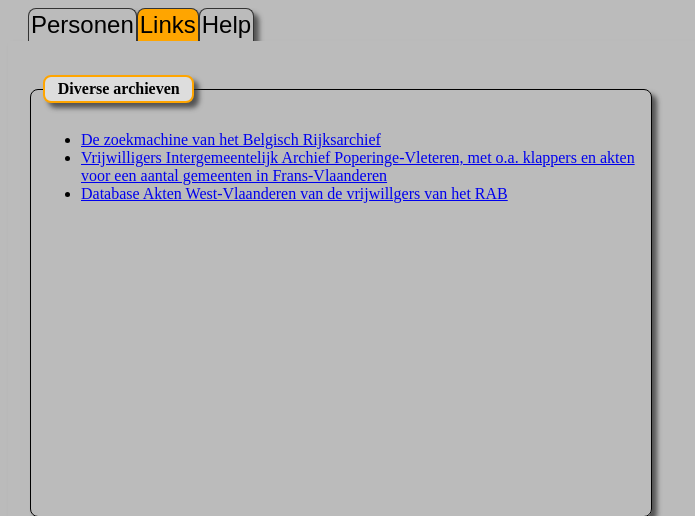
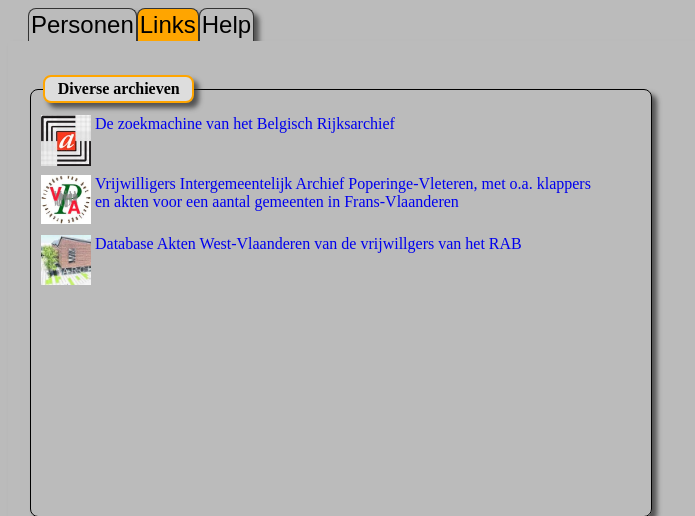
Before and after one commit to koenvelle/rabsearch_web, a Flask app: page / in a window 1280 px wide, after a click on "Links". Shown: the top 516 px of the page, without its empty margins (0-695 px from the left). Run offline with Flask 2, Linux system fonts and the light colour scheme; data that the repository does not hold is empty; some libraries are stand-ins or nearby versions.

Commit message:
layout fix : images for links

```diff
--- a/static/style.css
+++ b/static/style.css
@@ -342,3 +342,17 @@
 	    .tab_content#tab_personen {
 	     display: block;
 	    }
+
+	    .linkcontainer {
+	        display: inline-block;
+	        width : 600px;
+	        height:60px;
+	    	vertical-align: top;
+	    }
+
+	    .linktext {
+	        display: inline-block;
+	        width: 500px;
+	        height:60px;
+	    	vertical-align: inherit;
+	    }
--- a/templates/index.html
+++ b/templates/index.html
@@ -411,11 +411,24 @@
 			<fieldset class="fieldset" id="fskaart">
 			<legend class="legend">Diverse archieven</legend>
 			<div width="600px">
-				<ul>
-				<li><a href="https://search.arch.be/">De zoekmachine van het Belgisch Rijksarchief</a></li>
-				<li><a href="https://www.arch-poperinge.be/">Vrijwilligers Intergemeentelijk Archief Poperinge-Vleteren, met o.a. klappers en akten voor een aantal gemeenten in Frans-Vlaanderen</a></li>
-				<li><a href="https://www.vrijwilligersrab.be">Database Akten West-Vlaanderen van de vrijwillgers van het RAB</a></li>
-				</ul>
+				<a href="https://search.arch.be/">
+					<div class="linkcontainer" >
+						<img width="50px" src={{ url_for('static', filename='rablogo.jpg') }} >
+						<div class="linktext">De zoekmachine van het Belgisch Rijksarchief</div>
+					</div>
+				</a>
+				<a href="https://www.arch-poperinge.be">
+					<div class="linkcontainer" >
+						<img width="50px" src={{ url_for('static', filename='vpa.jpg') }} >
+						<div class="linktext">Vrijwilligers Intergemeentelijk Archief Poperinge-Vleteren, met o.a. klappers en akten voor een aantal gemeenten in Frans-Vlaanderen</div>
+					</div>
+				</a>
+				<a href="https://www.vrijwilligersrab.be">
+					<div class="linkcontainer" >
+						<img width="50px" src={{ url_for('static', filename='vrijwilligers_rab.jpg') }} >
+						<div class="linktext">Database Akten West-Vlaanderen van de vrijwillgers van het RAB</div>
+					</div>
+				</a>
 			</fieldset>
 			<fieldset class="fieldset" id="fskaart">
 			<legend class="legend">Tools</legend>
```
Also changed, not shown: static/rablogo.jpg (added), static/vpa.jpg (added), static/vrijwilligers_rab.jpg (added).
